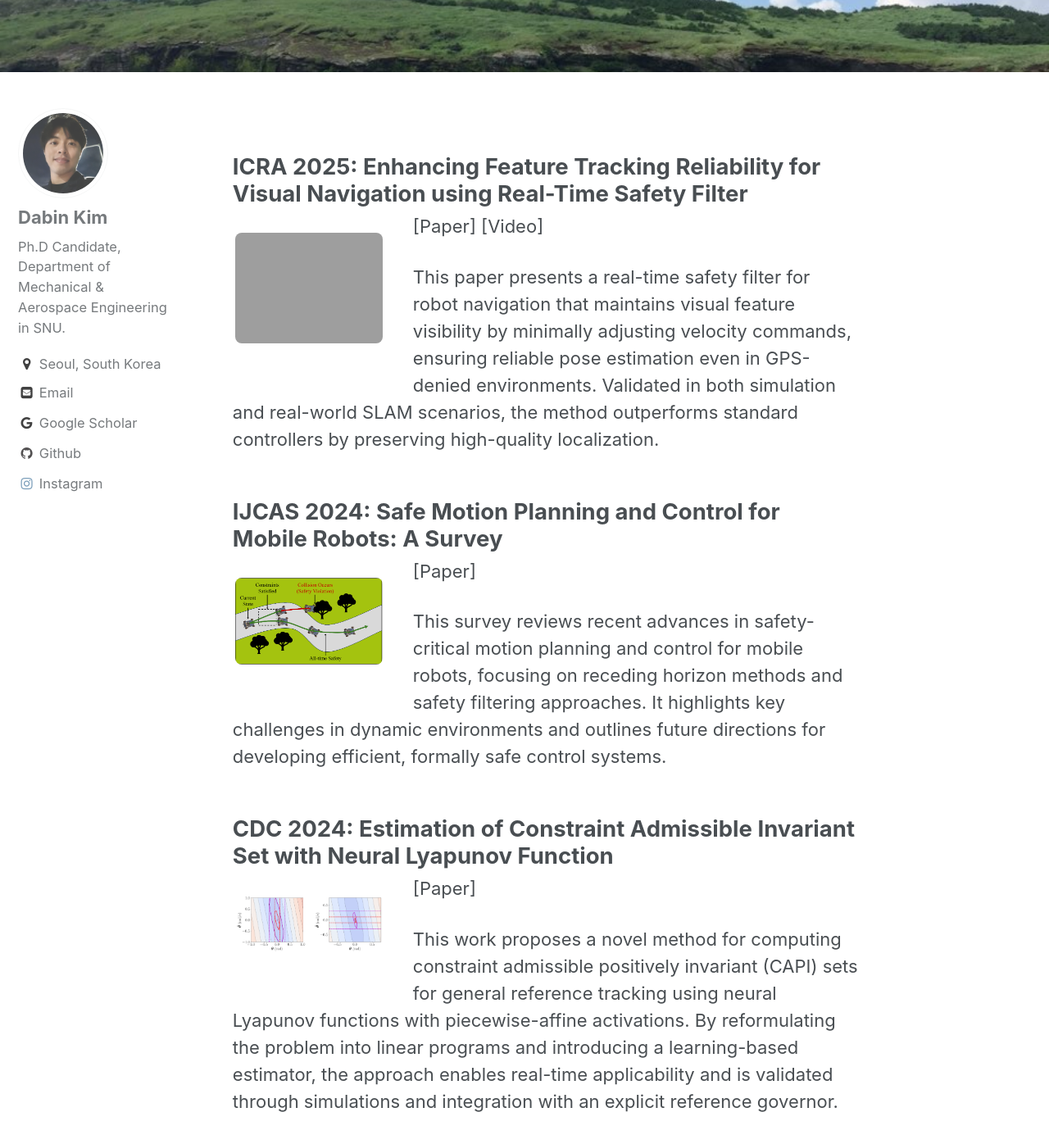
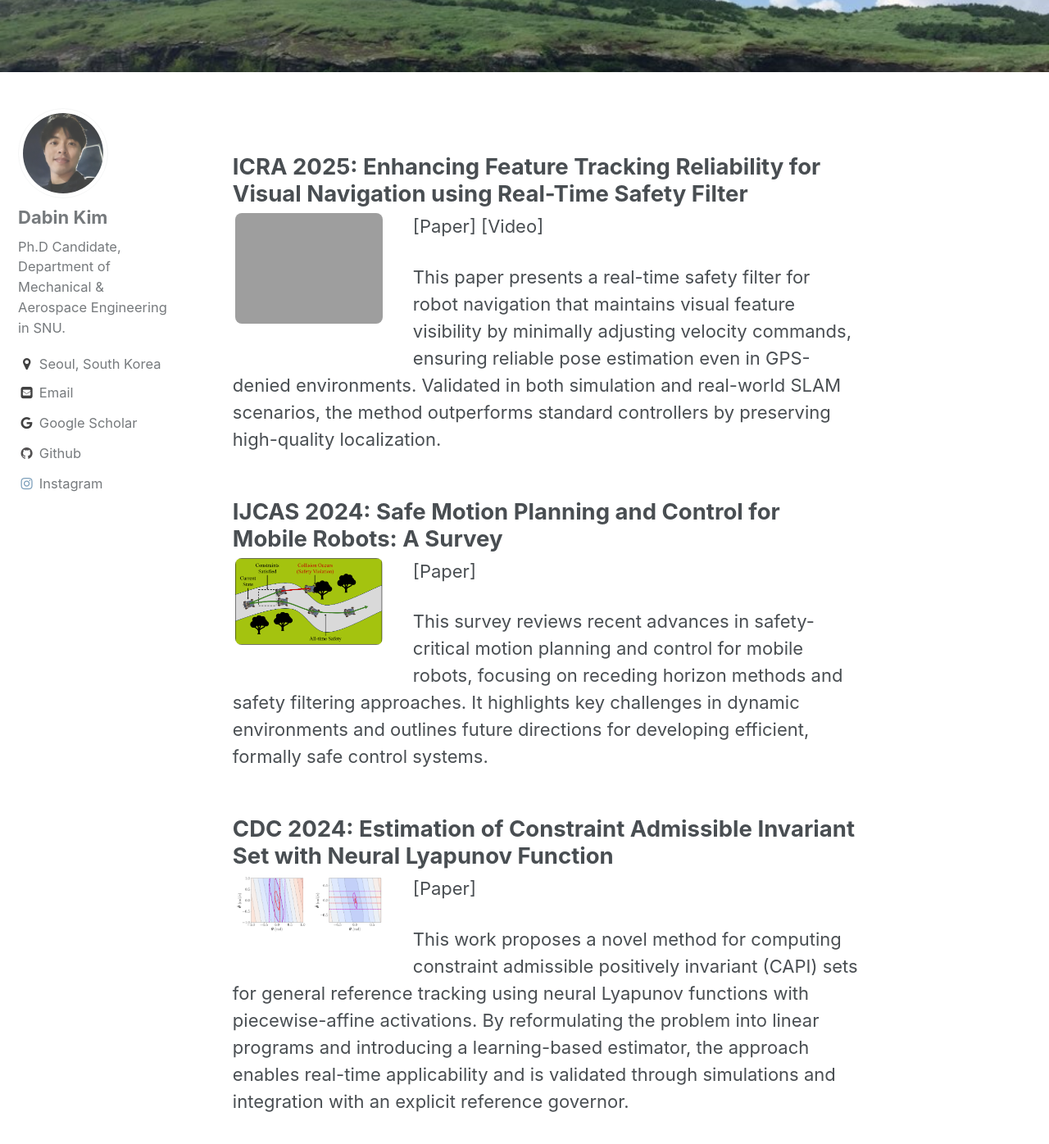
Before and after one commit to dabinkim-LGOM/dabinkim-LGOM.github.io, a Jekyll site: the page built from _pages/pub.md, in a window 1280 px wide and 1400 px high, scrolled down 302 px. Shown: the top 1396 px of the window at 82% size. Built offline with Jekyll 4.4.1, drawn with Linux system fonts in a browser that asks for light colours.

Commit message:
Update _archive.scss

```diff
--- a/_sass/_archive.scss
+++ b/_sass/_archive.scss
@@ -84,9 +84,9 @@
   // Dabin Added
   margin-right: 20px;
   margin-bottom: 30px;
-  margin-top: 10px;
+  margin-top: 0px;
   //
-  padding-top: 14px;
+  padding-top: 0px;
   padding-bottom: 14px;
   padding-left: 0px;
   padding-right: 14px;
```
